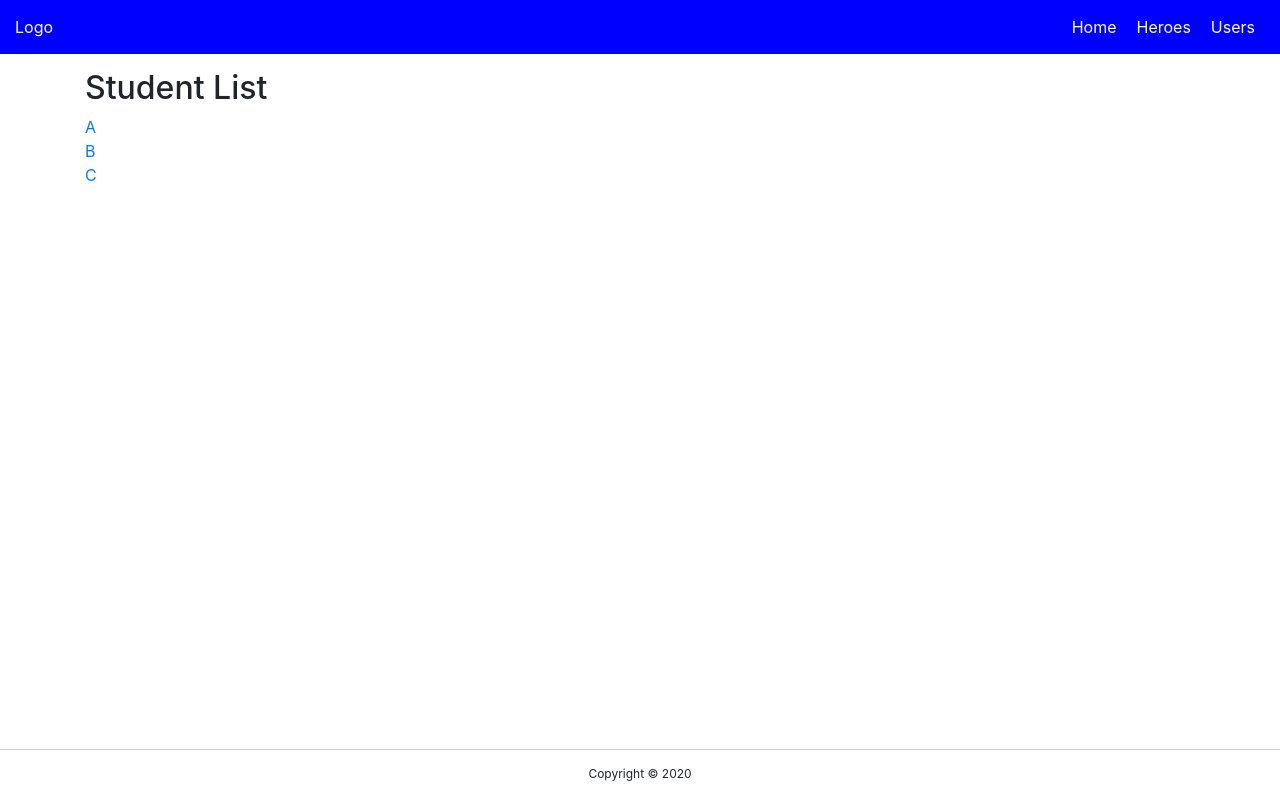
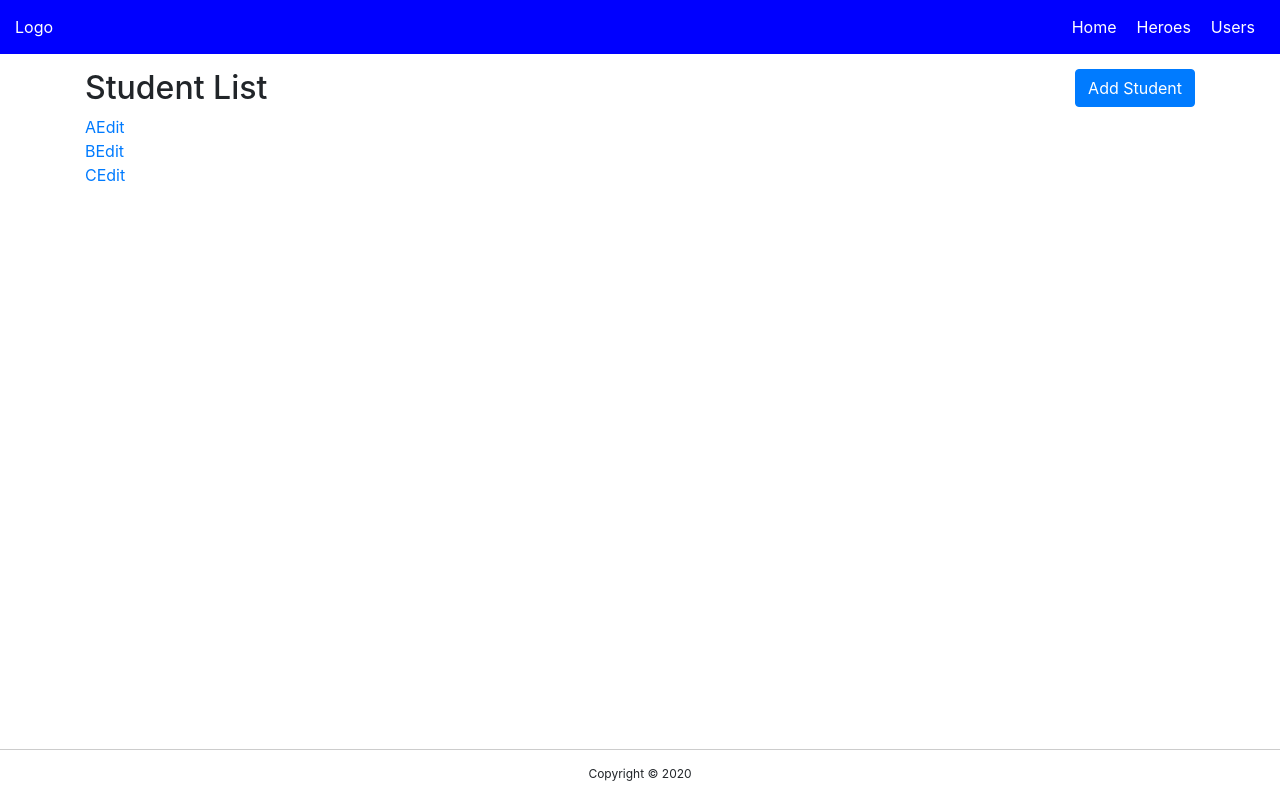
Before and after one commit to dhananjaym11/react-task, a React (Create React App) app: page /students in a window 1280 px wide. Built offline with nearby package versions, Linux system fonts and the light colour scheme.

Commit message:
Added student edit funationality

```diff
--- a/src/App/components/student-item/StudentItem.js
+++ b/src/App/components/student-item/StudentItem.js
@@ -6,6 +6,9 @@ const StudentItem = ({ student }) => (
         <Link to={`/students/${student.id}`}>
             <span>{student.name}</span>
         </Link>
+        <Link to={`/students/edit/${student.id}`}>
+            <span>Edit</span>
+        </Link>
     </li>
 )
 
--- a/src/App/containers/student-add/StudentAdd.js
+++ b/src/App/containers/student-add/StudentAdd.js
@@ -20,12 +20,18 @@ class StudentAddContainer extends React.Component {
     }
 
     onSubmitHandler = (student) => {
-        const lastMemberId = this.props.students.length ? this.props.students[this.props.students.length - 1].id : 0;
-        const newHero = {
-            id: lastMemberId + 1,
-            ...student
+        let students = null;
+        const orgStudents = this.props.students
+        if (student.id) {
+            students = orgStudents.map(s => s.id === student.id ? ({ ...student }) : s);
+        } else {
+            const lastMemberId = orgStudents.length ? orgStudents[orgStudents.length - 1].id : 0;
+            const updatedStudent = {
+                id: lastMemberId + 1,
+                ...student
+            }
+            students = [...orgStudents, updatedStudent];
         }
-        const students = [...this.props.students, newHero];
         this.props.updateStudents(students);
         this.props.history.push('/students');
     }
@@ -33,7 +39,7 @@ class StudentAddContainer extends React.Component {
     render() {
         return (
             <>
-                <h2>Student Add</h2>
+                <h2>Add Student</h2>
                 <StudentAdd
                     student={this.state.student}
                     onSubmitHandler={this.onSubmitHandler}
--- a/src/App/containers/student-list/StudentList.js
+++ b/src/App/containers/student-list/StudentList.js
@@ -5,10 +5,20 @@ import StudentList from '../../components/student-list/StudentList';
 
 class StudentListContainer extends React.Component {
 
+    onAddHandler = () => {
+        this.props.history.push('/students/add');
+    }
+
     render() {
         return (
             <>
-                <h2>Student List</h2>
+                <h2>Student List
+                <button
+                        type="button"
+                        className="btn btn-primary float-right"
+                        onClick={this.onAddHandler}
+                    >Add Student</button>
+                </h2>
                 <StudentList
                     students={this.props.students}
                 />
```
